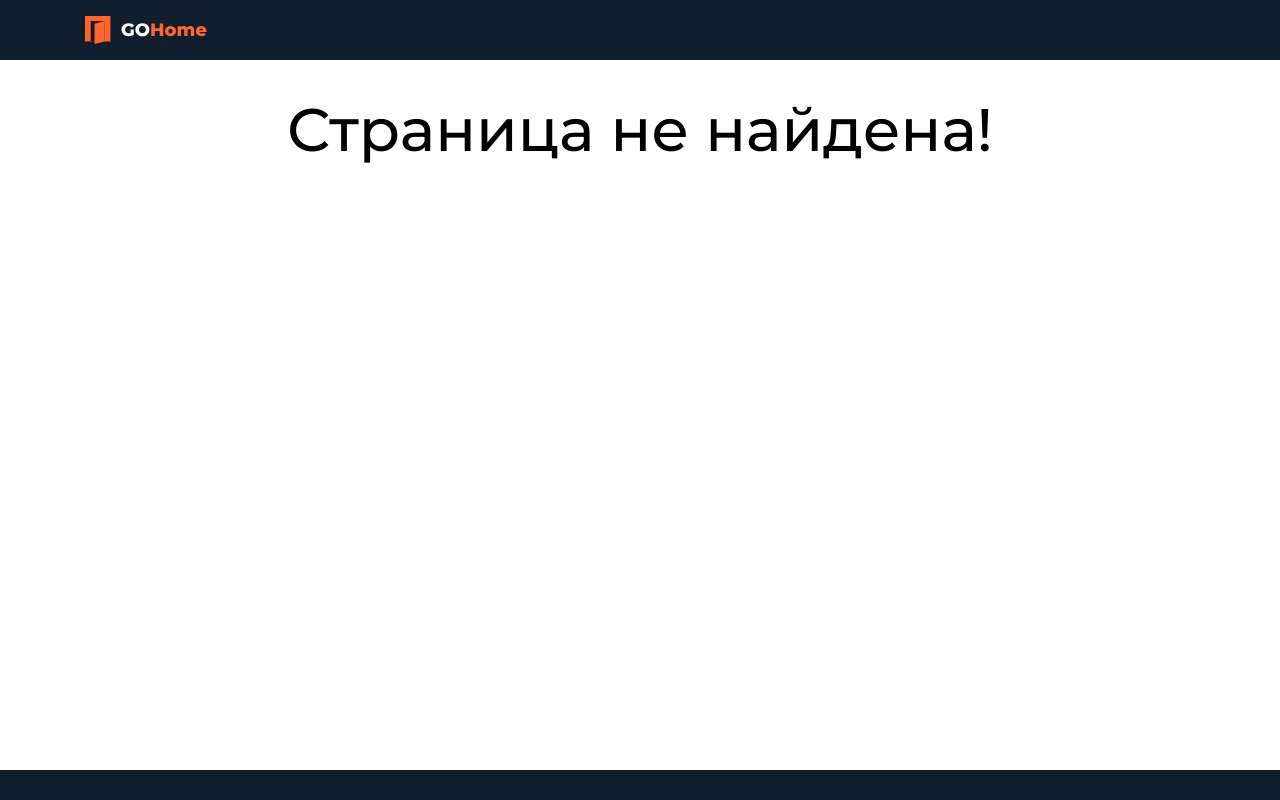
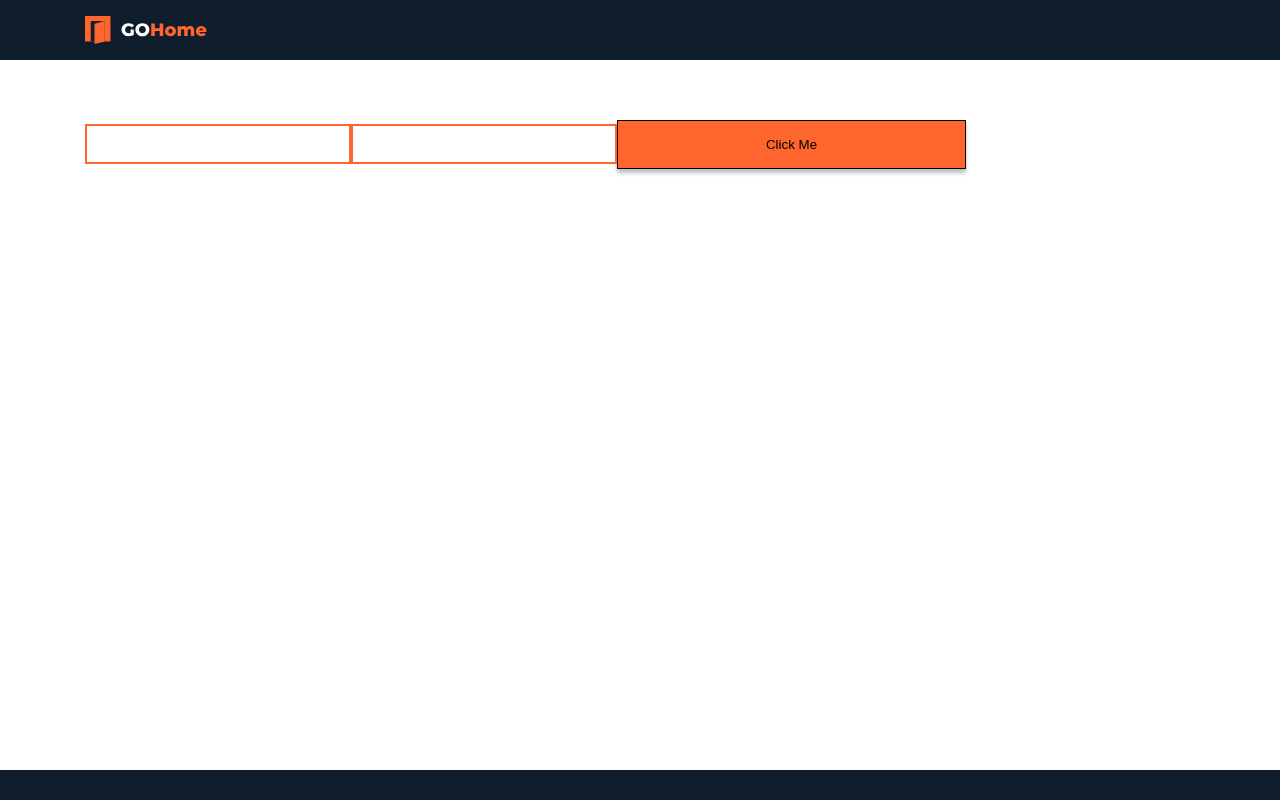
Before and after one commit to ABoklogov/go-home-app, a Vue app: page /login in a window 1280 px wide. Built offline with nearby package versions, Linux system fonts and the light colour scheme.

Commit message:
добавляет страницу логина и подключает кастомные инпуты в морму логина

```diff
--- /dev/null
+++ b/src/components/LoginForm/index.vue
@@ -0,0 +1,48 @@
+<template>
+  <Form @submit.prevent="handleSubmit" class="login-form">
+    <CustomInput name="email" :changeValue="changeEmail" />
+    <CustomInput name="password" :changeValue="changePassword" />
+    <MyButton type="submit">Click Me</MyButton>
+  </Form>
+</template>
+
+<script>
+import Form from '../shared/CustomForm';
+import CustomInput from '../shared/CustomInput.vue';
+import MyButton from '../shared/MyButton.vue';
+
+export default {
+  name: 'LoginForm',
+  components: {
+    Form,
+    CustomInput,
+    MyButton,
+  },
+  data() {
+    return {
+      formData: {
+        email: '',
+        password: '',
+      }
+    }
+  },
+  methods: {
+    handleSubmit() {
+      console.log(this.formData);
+    },
+    changeEmail(e) {
+      this.formData.email = e.target.value;
+    },
+    changePassword(e) {
+      this.formData.password = e.target.value;
+    },
+  }
+}
+</script>
+
+<style lang="scss" scoped>
+.login-form {
+  margin-bottom: 39px;
+  padding-top: 120px;
+}
+</style>
--- a/src/components/apartment/ApartmentsFilterForm.vue
+++ b/src/components/apartment/ApartmentsFilterForm.vue
@@ -1,19 +1,9 @@
 <template>
   <form class="form" @submit.prevent="handleSubmit">
     <div class="form-left-box">
-      <CustomSelect
-        :items="sities"
-        :changeCity="changeCity"
-        class="form__select"
-      />
-      <CustomInput
-        :value="price"
-        :changePrice="changePrice"
-        :errorMessage="'Не должно быть пустым'"
-        :rules="rules"
-        placeholder="Цена, от"
-
-      />
+      <CustomSelect :items="sities" :changeCity="changeCity" class="form__select" />
+      <CustomInput :value="price" :changeValue="changePrice" :errorMessage="'Не должно быть пустым'" :rules="rules"
+        placeholder="Цена, от" />
     </div>
 
     <SubmitButton class="form__submit" type="submit">
@@ -26,11 +16,10 @@
 import CustomSelect from '../shared/CustomSelect.vue';
 import CustomInput from '../shared/CustomInput.vue';
 import SubmitButton from '../shared/MyButton.vue';
-import { isRequered, charLimit } from '../../utils/validationRules.js';
+import { isRequered, charLimit, numberCheck } from '../../utils/validationRules.js';
 
 export default {
   name: 'ApartmentsFilterForm',
-
   components: {
     CustomSelect,
     CustomInput,
@@ -45,7 +34,7 @@ export default {
   computed: {
     // набор правил для компонента CustomInput
     rules() {
-      return [isRequered, charLimit(10)];
+      return [isRequered, charLimit(10), numberCheck];
     },
     sities() {
       return [
--- /dev/null
+++ b/src/components/shared/CustomForm/index.vue
@@ -0,0 +1,42 @@
+<template>
+  <form class="form" v-on="listeners">
+    <slot></slot>
+  </form>
+</template>
+
+<script>
+export default {
+  name: 'CustomForm',
+  provide() {
+    return {
+      form: this,
+    }
+  },
+  data() {
+    return {
+      inputs: [],
+    }
+  },
+  methods: {
+    //метод регистрации инпута в форме
+    registerInput(input) {
+      this.inputs.push(input);
+    },
+    //метод удаления инпута из формы
+    unRegisterInput(input) {
+      this.inputs.filter(item => item !== input);
+    },
+    // метод валидации всех инпутов в форме
+    validate() {
+      return this.inputs.every(input => input.validate());
+    },
+    // метод обнуления всех инпутов в форме
+    reset() {
+      this.inputs.forEach(input => input.reset());
+    }
+  }
+}
+</script>
+
+<style lang="scss" scoped>
+</style>
--- a/src/components/shared/CustomInput.vue
+++ b/src/components/shared/CustomInput.vue
@@ -1,13 +1,6 @@
 <template>
   <div class="wrapper-input">
-    <input
-      class="custom-input"
-      :class="!isValid && 'custom-input--error'"
-      @input="changePrice"
-      v-on="listeners"
-      v-bind="$attrs"
-      :value="value"
-    />
+    <input class="custom-input" :class="!isValid && 'custom-input--error'" @input="changeValue" v-bind="$attrs" :value="value" />
     <span v-if="!isValid" class="custom-input__error">{{ error }}</span>
   </div>
 </template>
@@ -18,12 +11,13 @@ export default {
   data() {
     return {
       isValid: true,
-      error: ''
+      error: '',
     }
   },
+  inject: ['form'],
   inheritAttrs: false,
   props: {
-    changePrice: {
+    changeValue: {
       type: Function,
       required: true,
     },
@@ -40,25 +34,35 @@ export default {
       default: () => [],
     }
   },
-  computed: {
-    // слушатели на инпут
-    listeners() {
-       return {
-        input: (event) => this.$emit('input', event.target.value),
-      };
-    },
+  //при маунте регистрируем инпут в компоненте формы CustomForm
+  mounted() {
+    if (!this.form) return;
+    this.form.registerInput(this);
+  },
+  //при размонтировании компонента удаляем инпут из компонента CustomForm
+  beforeUnmount() {
+    if (!this.form) return;
+    this.form.unRegisterInput(this);
   },
   //следим за вводом данных в инпут и проводим валидацию
   watch: {
-    value(value) {
-      this.validate(value);
+    value() {
+      this.validate();
     }
+  },
+  computed: {
+    // слушатели на инпут
+    // listeners() {
+    //   return {
+    //     input: (event) => this.$emit('input', event.target.value),
+    //   };
+    // },
   },
   methods: {
     //метод валидации входных данных
-    validate(value) {
+    validate() {
       this.isValid = this.rules.every(rule => {
-        const { hasPassed, message } = rule(value);
+        const { hasPassed, message } = rule(this.value);
 
         if (!hasPassed) {
           this.error = message || this.errorMessage
@@ -66,7 +70,11 @@ export default {
 
         return hasPassed
       });
-    }
+    },
+    // метод обнуления инпута
+    reset() {
+      this.$emit('input', '');
+    },
   }
 };
 </script>
@@ -94,6 +102,7 @@ export default {
   position: relative;
   display: inline-flex;
 }
+
 .custom-input {
   height: 40px;
   width: 100%;
@@ -102,12 +111,15 @@ export default {
   outline: none;
   line-height: inherit;
   padding: 8px 15px;
+
   &::placeholder {
     color: inherit;
   }
+
   &--error {
     border-color: red;
   }
+
   &__error {
     position: absolute;
     top: 100%;
--- /dev/null
+++ b/src/pages/LoginPage.vue
@@ -0,0 +1,23 @@
+<template>
+  <main class="login-page">
+    <BaseContainer>
+      <LoginForm />
+    </BaseContainer>
+  </main>
+</template>
+
+<script>
+import BaseContainer from '../components/shared/BaseContainer.vue';
+import LoginForm from '../components/LoginForm';
+
+export default {
+  name: 'LoginPage',
+  components: {
+    BaseContainer,
+    LoginForm,
+  }
+}
+</script>
+
+<style lang="scss" scoped>
+</style>
--- a/src/router.js
+++ b/src/router.js
@@ -2,6 +2,7 @@ import { createRouter, createWebHistory } from 'vue-router';
 import ApartmentPage from './pages/ApartmentPage.vue';
 import HomePage from './pages/HomePage.vue';
 import ErrorPage from './pages/ErrorPage.vue';
+import LoginPage from './pages/LoginPage.vue';
 
 const routes = [
   {
@@ -13,6 +14,11 @@ const routes = [
     path: '/apartments/:id',
     component: ApartmentPage,
     name: 'apartment',
+  },
+  {
+    path: '/login',
+    component: LoginPage,
+    name: 'login',
   },
   {
     path: '/:pathMatch(.*)*',
--- a/src/utils/validationRules.js
+++ b/src/utils/validationRules.js
@@ -7,3 +7,8 @@ export const charLimit = (limit) => (val) => ({
   hasPassed: val.length <= limit,
   message: "Вы превысили лимит"
 });
+
+export const numberCheck = (val) => ({
+  hasPassed: !isNaN(val),
+  message: "Введите корректное число"
+});
```
